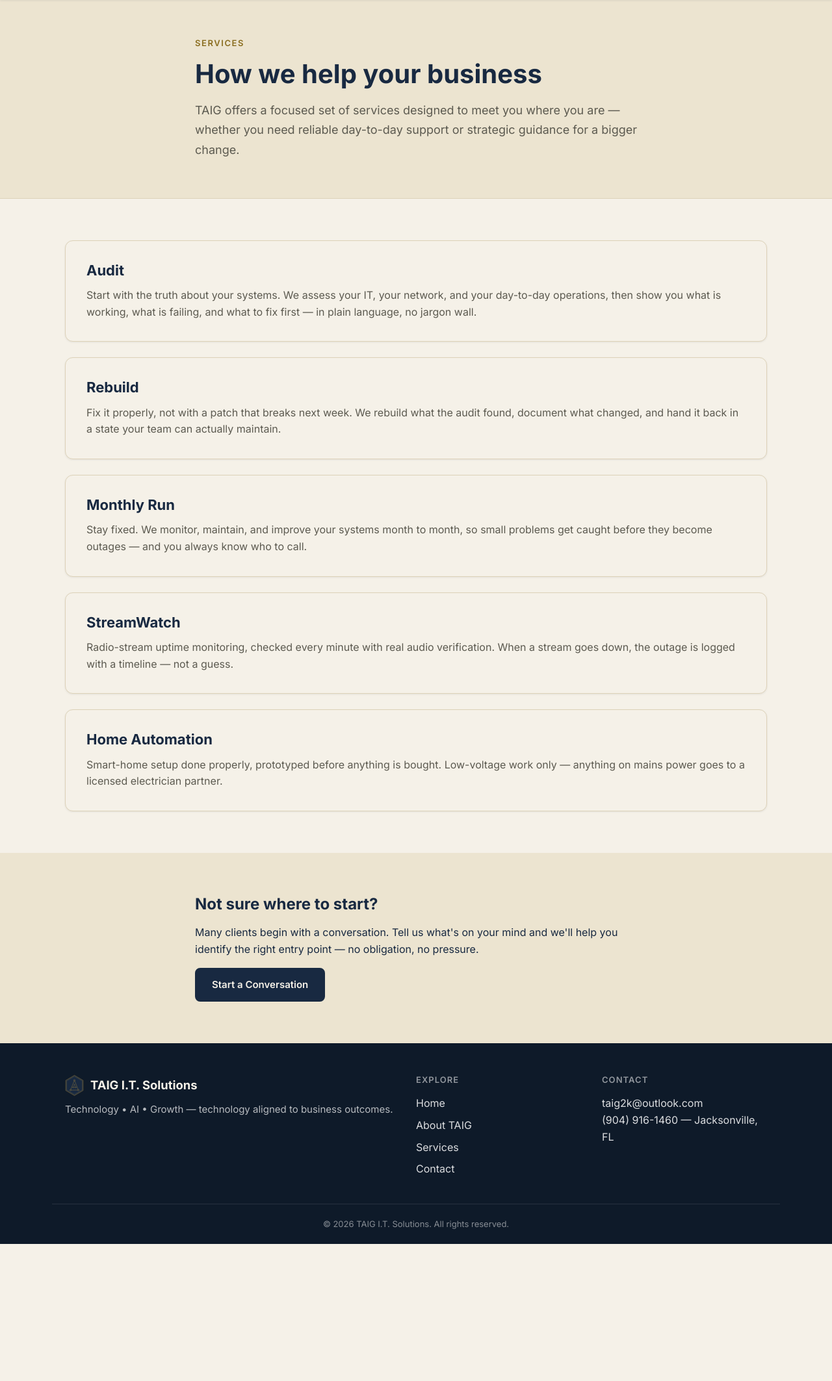
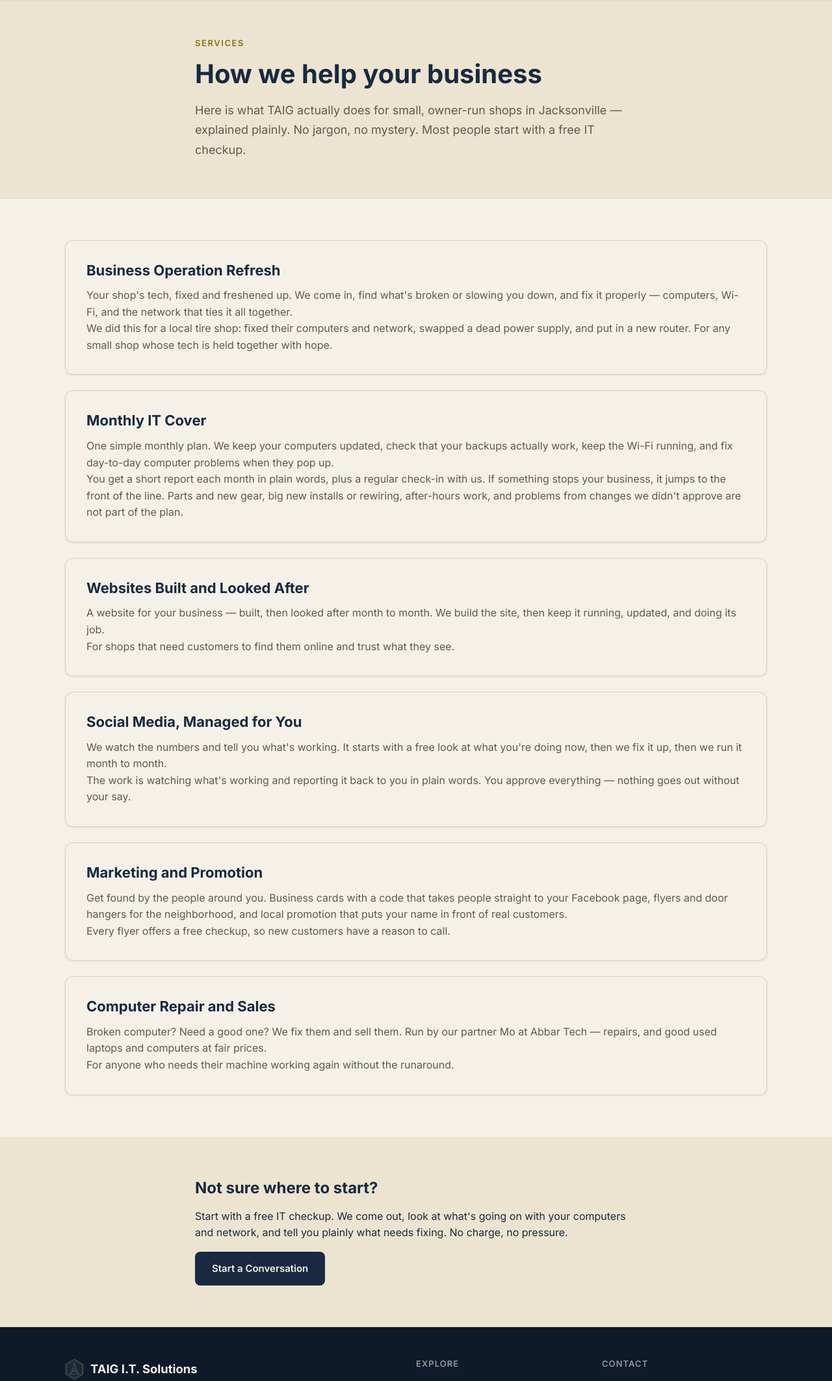
Before and after one commit to the-ai-guy-2k/taig_service_portal_TSP, a Node server app: page /services in a window 1280 px wide. Shown: the part 73-2199 px from the top of the page at 65% size. Before the commit the page ends 1988 px from the top, so only its background shows below. Run offline with Node 20, Linux system fonts and the light colour scheme.

Commit message:
Services page: the 6 real TAIG offerings in plain words
Replaces the old Audit/Rebuild/Monthly Run/StreamWatch/Home
Automation cards with the actual offerings: Business Operation
Refresh, Monthly IT Cover, Websites Built and Looked After,
Social Media Managed for You, Marketing and Promotion, Computer
Repair and Sales (Mo / Abbar Tech). No jargon, no prices, free
IT checkup as the front door. The tire-shop proof is told
without naming the business.

```diff
--- a/src/views/services.ejs
+++ b/src/views/services.ejs
@@ -11,8 +11,8 @@
           <p class="eyebrow">Services</p>
           <h1>How we help your business</h1>
           <p class="lead">
-            TAIG offers a focused set of services designed to meet you where you are —
-            whether you need reliable day-to-day support or strategic guidance for a bigger change.
+            Here is what TAIG actually does for small, owner-run shops in Jacksonville —
+            explained plainly. No jargon, no mystery. Most people start with a free IT checkup.
           </p>
         </div>
       </section>
@@ -20,25 +20,35 @@
       <section class="section">
         <div class="container">
           <div class="service-list">
-            <article class="service-card" id="audit">
-              <div class="service-card-header"><h2>Audit</h2></div>
-              <p>Start with the truth about your systems. We assess your IT, your network, and your day-to-day operations, then show you what is working, what is failing, and what to fix first — in plain language, no jargon wall.</p>
+            <article class="service-card" id="business-refresh">
+              <div class="service-card-header"><h2>Business Operation Refresh</h2></div>
+              <p>Your shop's tech, fixed and freshened up. We come in, find what's broken or slowing you down, and fix it properly — computers, Wi-Fi, and the network that ties it all together.</p>
+              <p>We did this for a local tire shop: fixed their computers and network, swapped a dead power supply, and put in a new router. For any small shop whose tech is held together with hope.</p>
             </article>
-            <article class="service-card" id="rebuild">
-              <div class="service-card-header"><h2>Rebuild</h2></div>
-              <p>Fix it properly, not with a patch that breaks next week. We rebuild what the audit found, document what changed, and hand it back in a state your team can actually maintain.</p>
+            <article class="service-card" id="monthly-cover">
+              <div class="service-card-header"><h2>Monthly IT Cover</h2></div>
+              <p>One simple monthly plan. We keep your computers updated, check that your backups actually work, keep the Wi-Fi running, and fix day-to-day computer problems when they pop up.</p>
+              <p>You get a short report each month in plain words, plus a regular check-in with us. If something stops your business, it jumps to the front of the line. Parts and new gear, big new installs or rewiring, after-hours work, and problems from changes we didn't approve are not part of the plan.</p>
             </article>
-            <article class="service-card" id="monthly-run">
-              <div class="service-card-header"><h2>Monthly Run</h2></div>
-              <p>Stay fixed. We monitor, maintain, and improve your systems month to month, so small problems get caught before they become outages — and you always know who to call.</p>
+            <article class="service-card" id="websites">
+              <div class="service-card-header"><h2>Websites Built and Looked After</h2></div>
+              <p>A website for your business — built, then looked after month to month. We build the site, then keep it running, updated, and doing its job.</p>
+              <p>For shops that need customers to find them online and trust what they see.</p>
             </article>
-            <article class="service-card" id="streamwatch">
-              <div class="service-card-header"><h2>StreamWatch</h2></div>
-              <p>Radio-stream uptime monitoring, checked every minute with real audio verification. When a stream goes down, the outage is logged with a timeline — not a guess.</p>
+            <article class="service-card" id="social-media">
+              <div class="service-card-header"><h2>Social Media, Managed for You</h2></div>
+              <p>We watch the numbers and tell you what's working. It starts with a free look at what you're doing now, then we fix it up, then we run it month to month.</p>
+              <p>The work is watching what's working and reporting it back to you in plain words. You approve everything — nothing goes out without your say.</p>
             </article>
-            <article class="service-card" id="home-automation">
-              <div class="service-card-header"><h2>Home Automation</h2></div>
-              <p>Smart-home setup done properly, prototyped before anything is bought. Low-voltage work only — anything on mains power goes to a licensed electrician partner.</p>
+            <article class="service-card" id="marketing">
+              <div class="service-card-header"><h2>Marketing and Promotion</h2></div>
+              <p>Get found by the people around you. Business cards with a code that takes people straight to your Facebook page, flyers and door hangers for the neighborhood, and local promotion that puts your name in front of real customers.</p>
+              <p>Every flyer offers a free checkup, so new customers have a reason to call.</p>
+            </article>
+            <article class="service-card" id="pc-repair-sales">
+              <div class="service-card-header"><h2>Computer Repair and Sales</h2></div>
+              <p>Broken computer? Need a good one? We fix them and sell them. Run by our partner Mo at Abbar Tech — repairs, and good used laptops and computers at fair prices.</p>
+              <p>For anyone who needs their machine working again without the runaround.</p>
             </article>
           </div>
       </section>
@@ -47,8 +57,8 @@
         <div class="container narrow">
           <h2>Not sure where to start?</h2>
           <p>
-            Many clients begin with a conversation. Tell us what's on your mind and we'll help
-            you identify the right entry point — no obligation, no pressure.
+            Start with a free IT checkup. We come out, look at what's going on with your
+            computers and network, and tell you plainly what needs fixing. No charge, no pressure.
           </p>
           <a href="/contact" class="btn btn-primary">Start a Conversation</a>
         </div>
```
